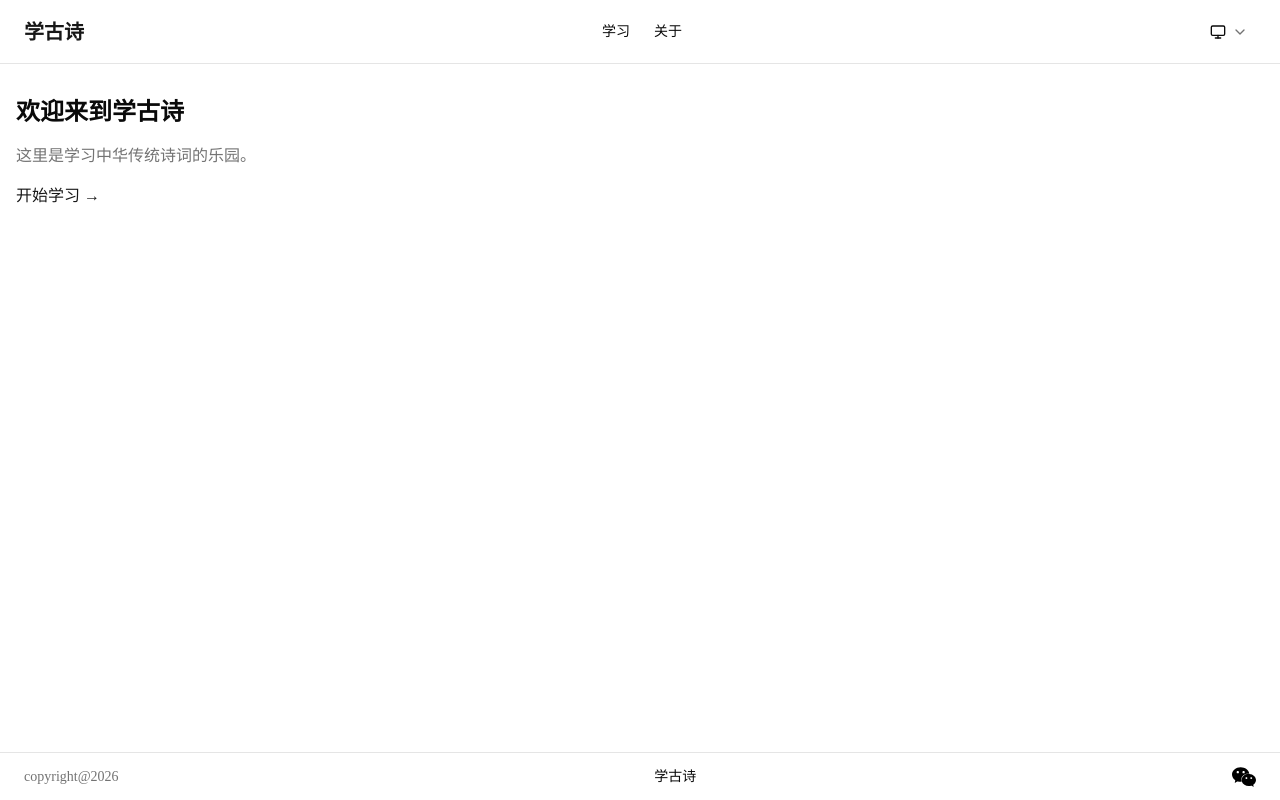
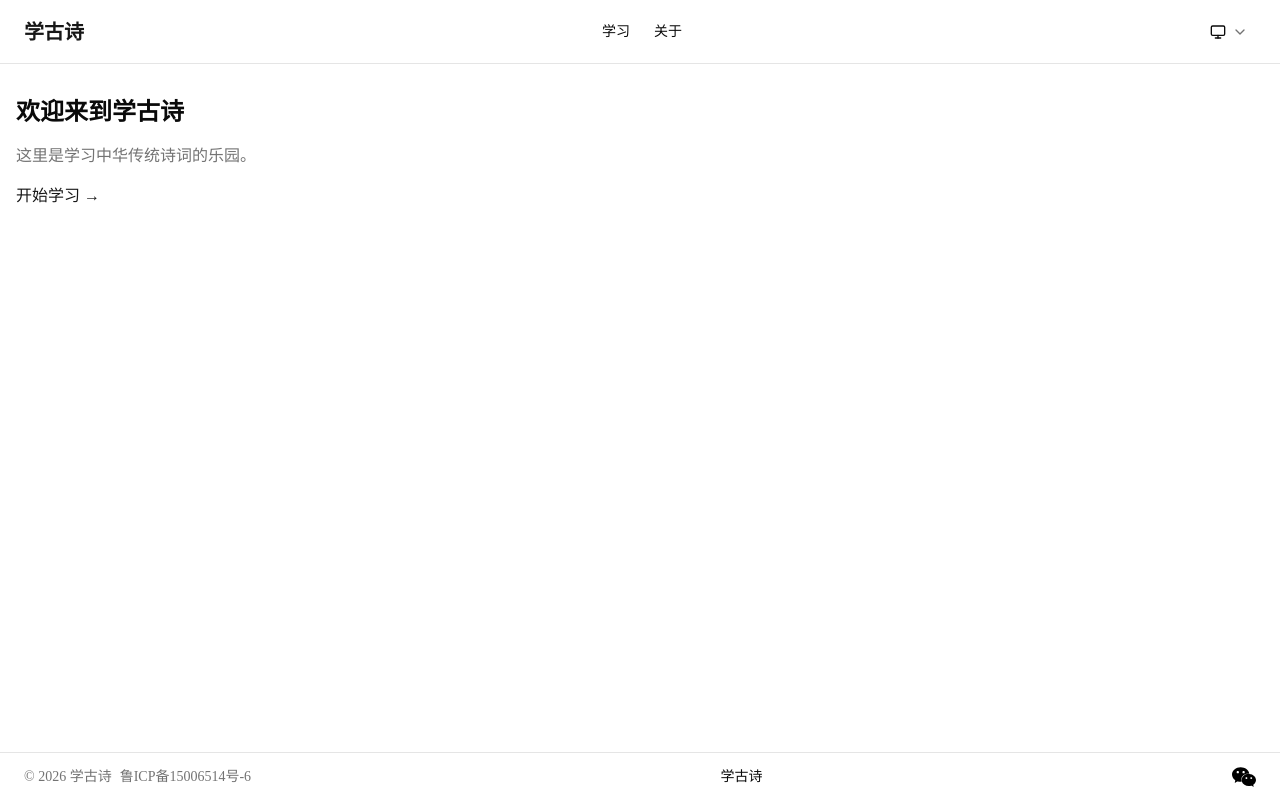
Before and after one commit to xuegushi/xuegushi_learn_web, a Next.js app: page / in a window 1280 px wide. Built offline with nearby package versions, Linux system fonts and the light colour scheme.

Commit message:
feat: update footer with copyright and ICP information

```diff
--- a/src/components/Footer.tsx
+++ b/src/components/Footer.tsx
@@ -4,8 +4,11 @@ export default function Footer() {
   return (
     <footer className="fixed bottom-0 left-0 right-0 h-10 md:h-12 border-t bg-white dark:bg-gray-900 z-50">
       <div className="mx-auto h-full flex items-center justify-between px-4 md:px-6" style={{ maxWidth: 'var(--ui-container-max)' }}>
-        <div className="text-xs md:text-sm text-muted-foreground">
-          copyright@2026
+        <div className="flex flex-col md:flex-row md:items-center gap-0 md:gap-2 text-xs md:text-sm text-muted-foreground">
+          <span>© 2026 学古诗</span>
+          <a href="https://beian.miit.gov.cn/" target="_blank" rel="noopener noreferrer" className="hover:text-primary transition-colors">
+            鲁ICP备15006514号-6
+          </a>
         </div>
         <nav className="hidden md:flex gap-6">
           {friendLinks.map((item) => (
```
